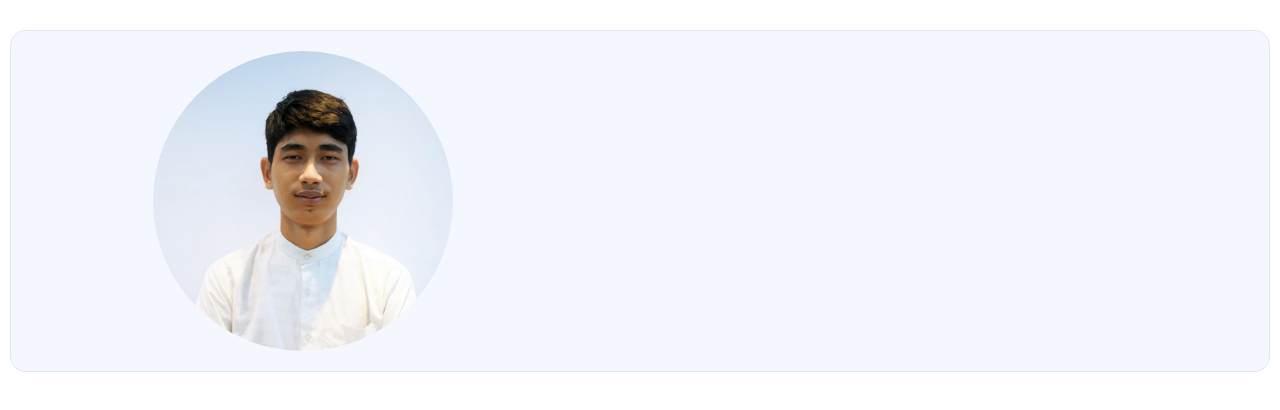
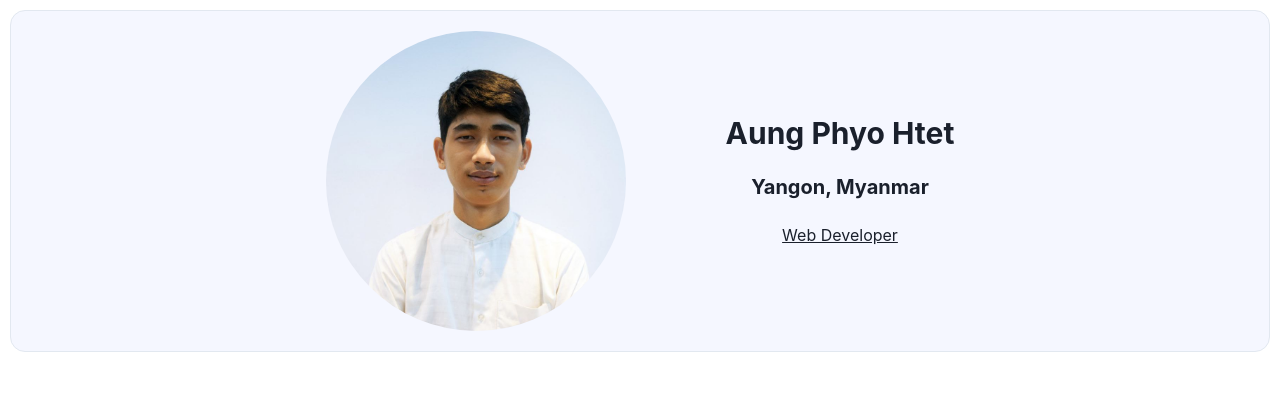
Before and after one commit to thevowels/thevowels.github.io, a React (Create React App) app: page / in a window 1280 px wide. Shown: the top 410 px of the page. Built offline with nearby package versions, Linux system fonts and the light colour scheme.

Commit message:
Easter Egg

```diff
--- /dev/null
+++ b/src/Abcd.js
@@ -0,0 +1,7 @@
+export default function Abcd(props){
+  return(
+    <div>
+      <p>I'm abcd </p>
+    </div>
+  )
+}
--- a/src/App.js
+++ b/src/App.js
@@ -5,37 +5,77 @@ import {
   theme,
   Center,
   Image,
+  Stack,
+  Text,
+  Button, Heading,
 } from '@chakra-ui/react';
+import Abcd from './Abcd';
 
 function App() {
+
+  const [count, setCount] = React.useState(0);
+  const [show, setShow] = React.useState(false);
+  const clickHandler= (e)=>{
+    setCount(count+1);
+    if(count > 5){
+      setShow(true);
+    }
+  }
+
   return (
     <ChakraProvider theme={theme}>
       <div id={"whole"}>
-        <div id="spacing" style={{height:'30px'}}>
-
-        </div>
         <div id="heading">
           <Box p="5"  borderWidth="1px"
                borderRadius="15px"
                backgroundColor="#f5f7ff"
-               marginLeft="10px"
-               marginRight="10px"
+               m="10px"
+               display="flex"
+               justifyContent="center"
+               alignItems="center"
+
           >
+
             <Image src={require("./profile.png")}
                    alt={"Aung Phyo Htet"}
                    boxSize='300px'
                    objectFit='cover'
                    borderRadius='full'
-                     marginLeft='10%'
+                   display="flex"
+                   marginRight="100px"
+                   onClick={clickHandler}
 
 
             />
-            <Center maxW={"500px"}>
+            <Box   display="flex"
+                   justifyContent="center"
+                   alignItems="center"
+            >
+              <Box alignItems={"center"}
+                   textAlign={"center"}
+              >
+                <Heading as="h1" size="lg">Aung Phyo Htet</Heading>
+                <br/>
+                <Heading as="h3" size={"md"} >Yangon, Myanmar</Heading>
+                <br/>
+                <Text as='u'>Web Developer</Text>
 
-            </Center>
+              </Box>
+            </Box>
+
           </Box>
         </div>
         <div id={"body"} style={{ height:'50vh'}}>
+        {show ?
+          <Center backgroundColor="#ebbe7e"
+                  padding="50px"
+                  paddingY="500px"
+          >
+            <Image src={require('./puuung.gif')} />
+          </Center>
+          : <></>
+
+        }
       </div>
       <div id={"footer"} style={{height: '70vh'}}>
 
```
Also changed, not shown: src/MyHeading.js (added, +47 -0 lines), src/puuung.gif (added). Lines whose indentation alone changed are shown as unchanged.
